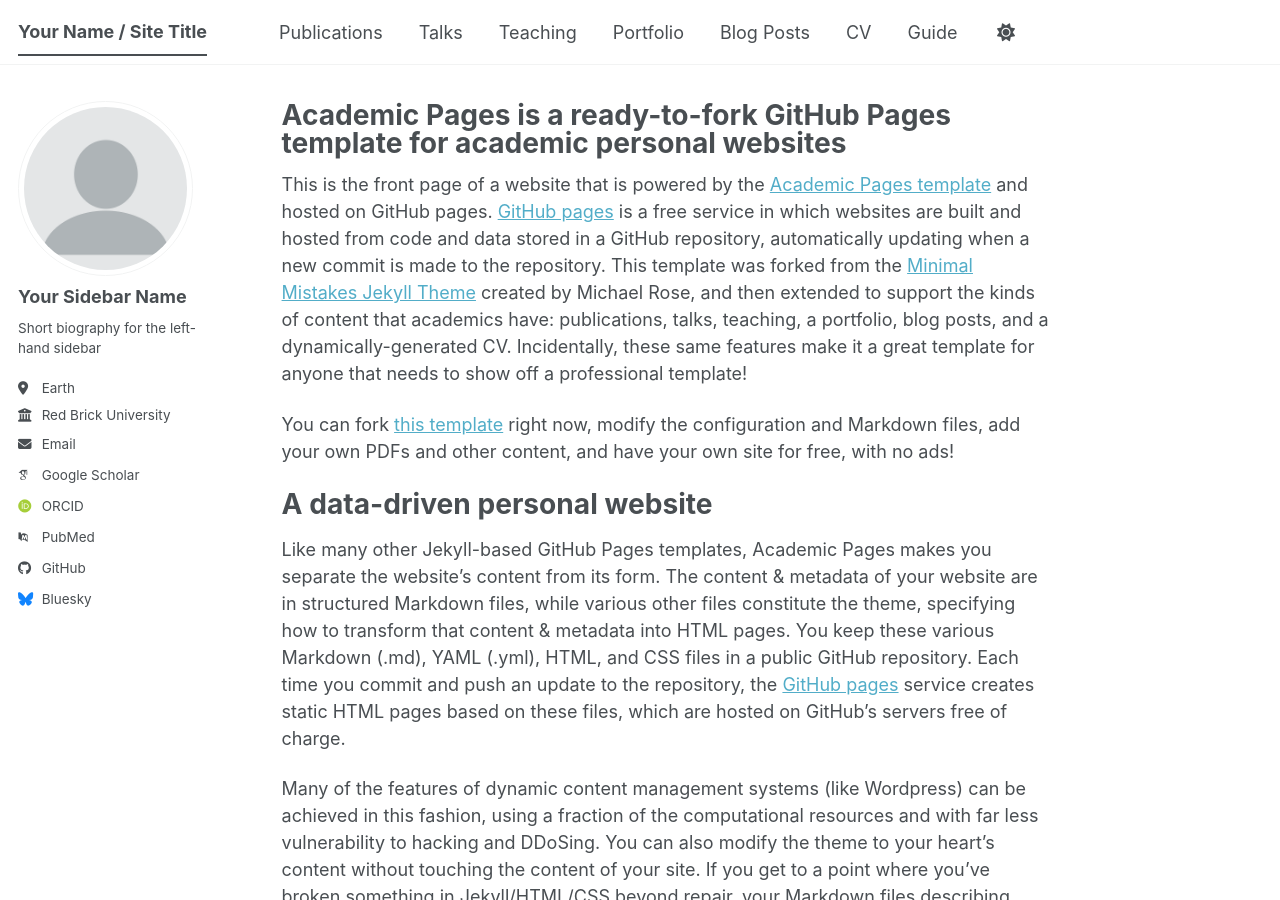
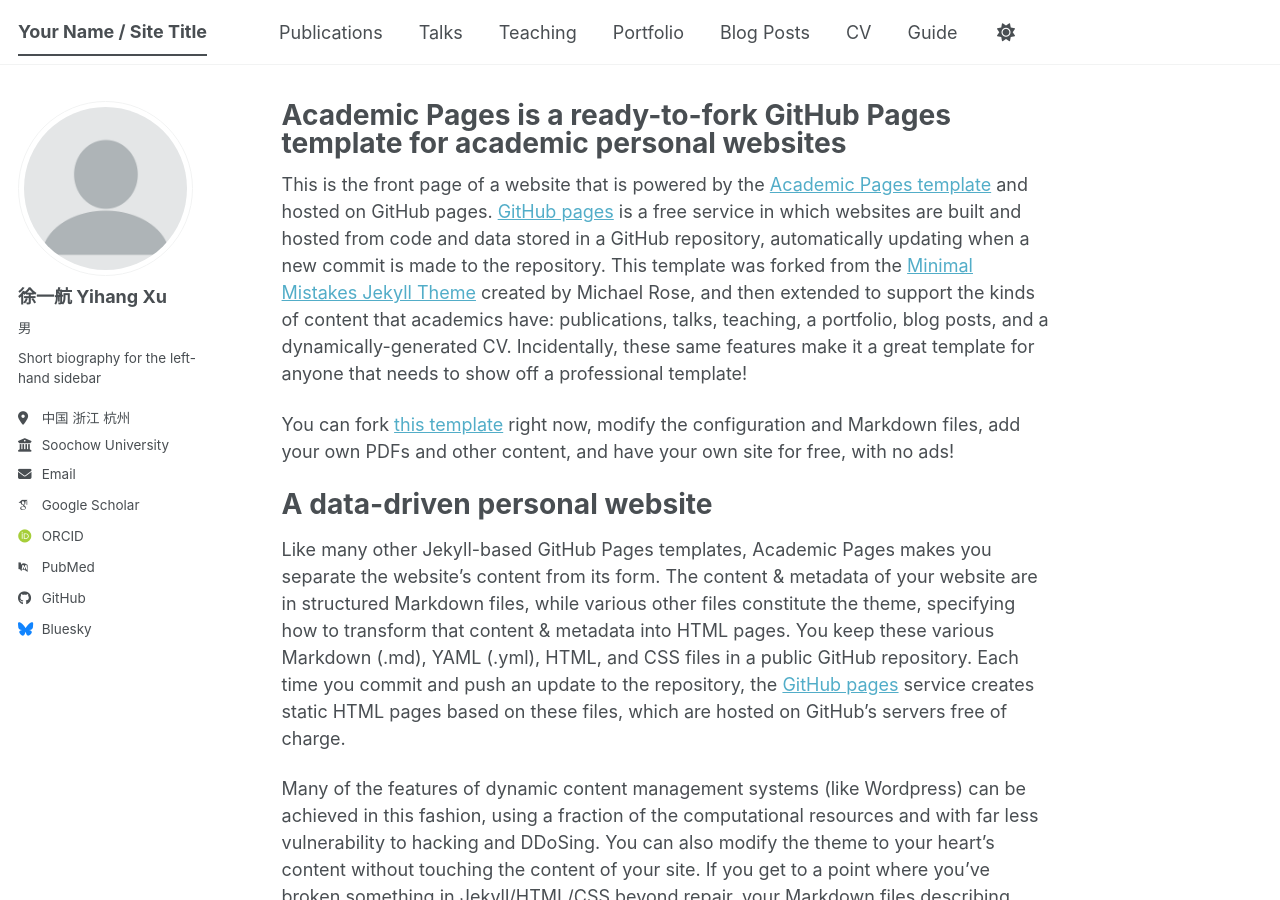
Before and after one commit to EthanXu1019/EthanXu1019.github.io, a Jekyll site: the page built from _pages/about.md, in a window 1280 px wide and 900 px high. Built offline with Jekyll 4.4.1, drawn with Linux system fonts in a browser that asks for light colours; some web fonts are replaced; a script bundle is joined from its source files by our own code; library files that are not in the unit come from our copies.

Commit message:
Update _config.yml

```diff
--- a/_config.yml
+++ b/_config.yml
@@ -24,13 +24,13 @@
 author:
   # Biographic information
   avatar           : "profile.png"
-  name             : "Your Sidebar Name"
-  pronouns         : # example: "she/her"
+  name             : "徐一航 Yihang Xu"
+  pronouns         : "男"# example: "she/her"
   bio              : "Short biography for the left-hand sidebar"
-  location         : "Earth"
-  employer         : "Red Brick University"
+  location         : "中国 浙江 杭州"
+  employer         : "Soochow University"
   uri              : # URL
-  email            : "none@example.org"
+  email            : "XYH028018@163.com"
 
   # Academic websites
   academia         : # URL
```
